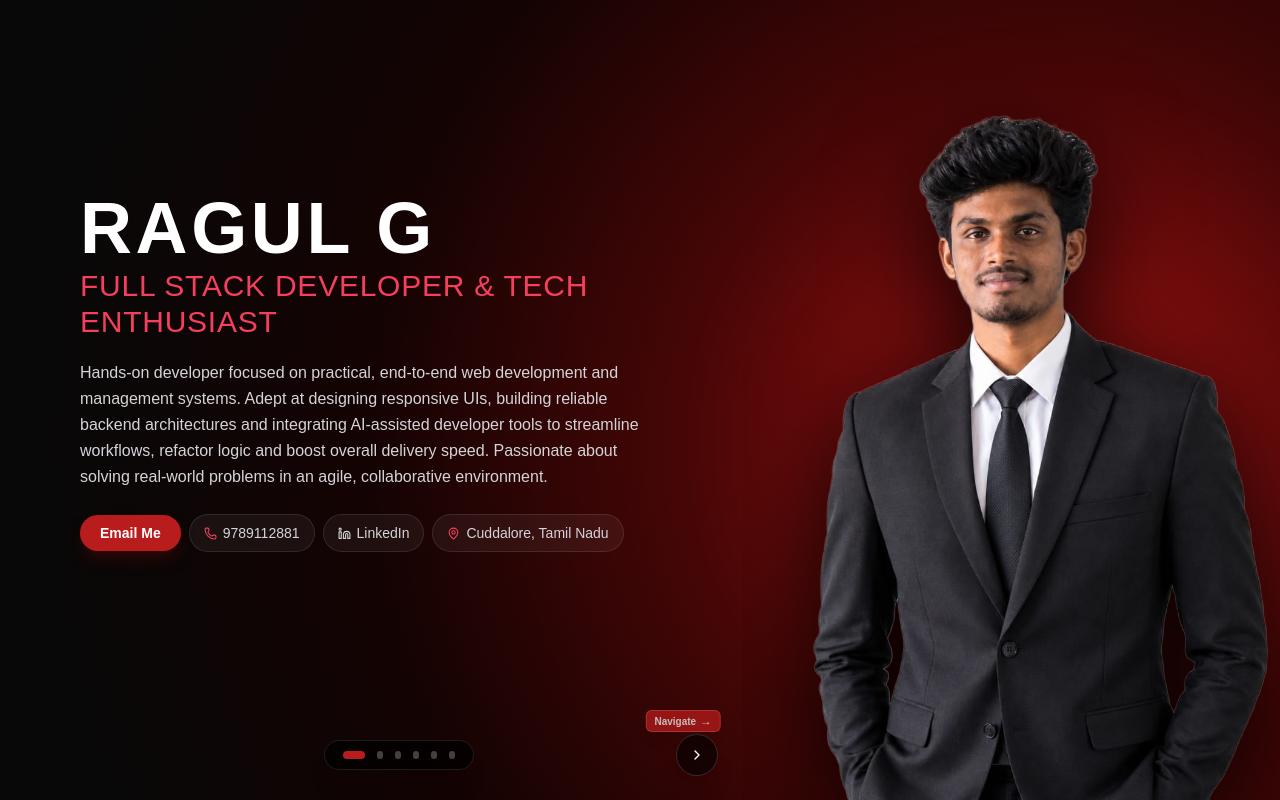
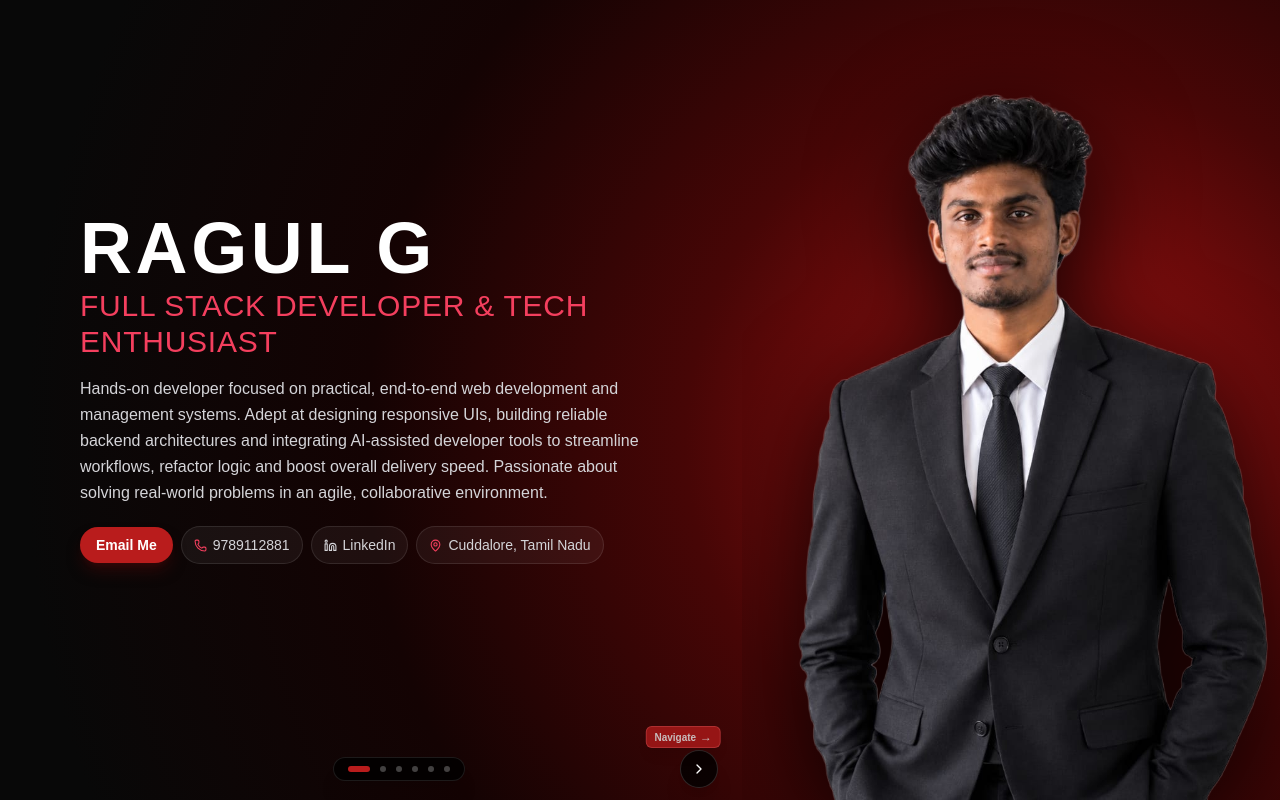
Before and after one commit to RAGUL2701-RV/my-portfolio, a React (Vite) app: page / in a window 1280 px wide. Built offline with nearby package versions, Linux system fonts and the light colour scheme.

Commit message:
added new frame update

```diff
--- a/src/App.jsx
+++ b/src/App.jsx
@@ -129,11 +129,11 @@ export default function App() {
               initial="enter"
               animate="center"
               exit="exit"
-              className="absolute inset-0 w-full h-full flex flex-col justify-start md:justify-center px-5 sm:px-10 md:pl-16 md:pr-4 lg:pl-20 lg:pr-6 pt-6 sm:pt-14 pb-20 sm:pb-28 overflow-y-auto [scrollbar-width:none] [-ms-overflow-style:none] [&::-webkit-scrollbar]:hidden"
+              className="absolute inset-0 w-full h-full flex flex-col justify-start md:justify-center px-5 sm:px-10 md:pl-16 md:pr-4 lg:pl-20 lg:pr-6 pt-6 sm:pt-14 pb-20 overflow-y-auto [scrollbar-width:none] [-ms-overflow-style:none] [&::-webkit-scrollbar]:hidden"
             >
               {/* SLIDE 0: Hero / About */}
               {page === 0 && (
-                <div className="space-y-4 sm:space-y-5 max-w-2xl w-full">
+                <div className="space-y-4 max-w-2xl w-full">
                   <div className="space-y-1">
                     <h1
                       style={{ fontFamily: "'Anton', sans-serif" }}
@@ -156,14 +156,14 @@ export default function App() {
                   <div className="flex flex-wrap items-center gap-2 pt-1 text-xs sm:text-sm">
                     <a
                       href={personalInfo.email}
-                      className="px-4 sm:px-5 py-2 rounded-full bg-[#b91c1c] hover:bg-[#dc2626] text-white font-semibold shadow-lg shadow-red-950/60 transition duration-200 cursor-pointer"
+                      className="px-4 py-2 rounded-full bg-[#b91c1c] hover:bg-[#dc2626] text-white font-semibold shadow-lg shadow-red-950/60 transition duration-200 cursor-pointer"
                     >
                       Email Me
                     </a>
 
                     <a
                       href={personalInfo.phone}
-                      className="flex items-center gap-1.5 px-3 sm:px-3.5 py-2 rounded-full bg-white/5 hover:bg-white/10 border border-white/10 text-zinc-300 hover:text-white transition duration-200"
+                      className="flex items-center gap-1.5 px-3 py-2 rounded-full bg-white/5 hover:bg-white/10 border border-white/10 text-zinc-300 hover:text-white transition duration-200"
                     >
                       <Phone size={13} className="text-[#f43f5e]" />
                       <span>{personalInfo.phone.replace("tel:", "")}</span>
@@ -173,7 +173,7 @@ export default function App() {
                       href={personalInfo.linkedin}
                       target="_blank"
                       rel="noreferrer"
-                      className="flex items-center gap-1.5 px-3 sm:px-3.5 py-2 rounded-full bg-white/5 hover:bg-white/10 border border-white/10 text-zinc-300 hover:text-white transition duration-200"
+                      className="flex items-center gap-1.5 px-3 py-2 rounded-full bg-white/5 hover:bg-white/10 border border-white/10 text-zinc-300 hover:text-white transition duration-200"
                     >
                       <LinkedinIcon size={13} />
                       <span>LinkedIn</span>
@@ -183,7 +183,7 @@ export default function App() {
                       href={googleMapsUrl}
                       target="_blank"
                       rel="noreferrer"
-                      className="flex items-center gap-1.5 px-3 sm:px-3.5 py-2 rounded-full bg-white/5 hover:bg-white/10 border border-white/10 text-zinc-300 hover:text-white transition duration-200"
+                      className="flex items-center gap-1.5 px-3 py-2 rounded-full bg-white/5 hover:bg-white/10 border border-white/10 text-zinc-300 hover:text-white transition duration-200"
                     >
                       <MapPin size={13} className="text-[#f43f5e]" />
                       <span>{personalInfo.location}</span>
@@ -194,7 +194,7 @@ export default function App() {
 
               {/* SLIDE 1: Skills & Tech */}
               {page === 1 && (
-                <div className="max-w-2xl w-full space-y-4 sm:space-y-5">
+                <div className="max-w-2xl w-full space-y-4">
                   <div className="border-b border-white/10 pb-2">
                     <h2
                       style={{ fontFamily: "'Anton', sans-serif" }}
@@ -240,7 +240,7 @@ export default function App() {
 
               {/* SLIDE 2: Education */}
               {page === 2 && (
-                <div className="max-w-2xl w-full space-y-3 sm:space-y-4">
+                <div className="max-w-2xl w-full space-y-3">
                   <div className="border-b border-white/10 pb-2">
                     <h2
                       style={{ fontFamily: "'Anton', sans-serif" }}
@@ -254,7 +254,7 @@ export default function App() {
                     {education.map((edu, idx) => (
                       <div
                         key={idx}
-                        className="p-3 sm:p-5 rounded-xl bg-white/5 border border-white/10 backdrop-blur-md"
+                        className="p-3 rounded-xl bg-white/5 border border-white/10 backdrop-blur-md"
                       >
                         <div className="flex flex-row items-center justify-between gap-3">
                           <h3 className="font-bold text-white text-sm sm:text-lg">
@@ -275,7 +275,7 @@ export default function App() {
 
               {/* SLIDE 3: Internship Experience */}
               {page === 3 && (
-                <div className="max-w-2xl w-full space-y-3 sm:space-y-4">
+                <div className="max-w-2xl w-full space-y-3">
                   <div className="border-b border-white/10 pb-2">
                     <h2
                       style={{ fontFamily: "'Anton', sans-serif" }}
@@ -289,7 +289,7 @@ export default function App() {
                     {internships.map((intern, idx) => (
                       <div
                         key={idx}
-                        className="p-3 sm:p-5 rounded-xl bg-white/5 border border-white/10 backdrop-blur-md hover:border-[#f43f5e]/40 transition duration-200"
+                        className="p-3 rounded-xl bg-white/5 border border-white/10 backdrop-blur-md hover:border-[#f43f5e]/40 transition duration-200"
                       >
                         <div className="flex flex-row items-center justify-between gap-3">
                           <h3 className="font-bold text-white text-sm sm:text-lg truncate">
@@ -324,7 +324,7 @@ export default function App() {
                     {projects.map((proj, idx) => (
                       <div
                         key={idx}
-                        className="p-3 sm:p-4 rounded-xl bg-white/5 border border-white/10 backdrop-blur-md hover:border-[#f43f5e]/50 transition duration-200 group"
+                        className="p-3 rounded-xl bg-white/5 border border-white/10 backdrop-blur-md hover:border-[#f43f5e]/50 transition duration-200 group"
                       >
                         <div className="flex justify-between items-center gap-3">
                           <h3 className="font-bold text-white text-sm sm:text-lg truncate">
@@ -376,7 +376,7 @@ export default function App() {
                     {achievements.map((ach, idx) => (
                       <div
                         key={idx}
-                        className="p-3 sm:p-4 rounded-xl bg-white/5 border border-white/10 backdrop-blur-md hover:border-[#f43f5e]/50 transition duration-200"
+                        className="p-3 rounded-xl bg-white/5 border border-white/10 backdrop-blur-md hover:border-[#f43f5e]/50 transition duration-200"
                       >
                         <span className="text-[10px] sm:text-xs font-bold text-[#f43f5e] uppercase tracking-wider">
                           {ach.type}
@@ -397,14 +397,14 @@ export default function App() {
         </div>
 
         {/* BOTTOM NAVIGATION WITH CLICK INDICATION */}
-        <div className="absolute bottom-3 sm:bottom-6 inset-x-0 px-4 sm:px-12 md:pl-16 md:pr-4 lg:pl-20 lg:pr-6 flex items-center justify-between z-30 pointer-events-none">
-          <div className="relative flex items-center">
+        <div className="absolute bottom-3 inset-x-0 px-4 sm:px-12 md:pl-16 md:pr-4 lg:pl-20 lg:pr-6 flex items-center justify-between z-30 pointer-events-none">
+          <div className="relative flex items-center pointer-events-auto">
             {page > 0 && (
               <motion.div
                 initial={{ opacity: 0, x: -10 }}
                 animate={{ opacity: [0.4, 1, 0.4], x: [0, -5, 0] }}
                 transition={{ duration: 1.5, repeat: Infinity }}
-                className="absolute -top-6 left-0 bg-[#b91c1c] text-white text-[9px] sm:text-[10px] font-bold px-1.5 sm:px-2 py-0.5 rounded-md shadow-lg whitespace-nowrap border border-red-400/50 flex items-center gap-1"
+                className="absolute -top-6 left-0 bg-[#b91c1c] text-white text-[9px] sm:text-[10px] font-bold px-1.5 sm:px-2 py-0.5 rounded-md shadow-lg whitespace-nowrap border border-red-400/50 flex items-center gap-1 z-40"
               >
                 <span>Navigate</span>
                 <span className="text-xs">←</span>
@@ -413,7 +413,7 @@ export default function App() {
 
             <button
               onClick={() => paginate(-1)}
-              className={`p-2.5 sm:p-3 rounded-full border border-white/15 bg-black/60 text-white shadow-xl flex items-center justify-center hover:bg-[#b91c1c] hover:border-[#b91c1c] transition-all duration-200 pointer-events-auto cursor-pointer active:scale-95 ${
+              className={`p-2.5 rounded-full border border-white/15 bg-black/80 text-white shadow-xl flex items-center justify-center hover:bg-[#b91c1c] hover:border-[#b91c1c] transition-all duration-200 cursor-pointer active:scale-95 ${
                 page === 0 ? "invisible pointer-events-none" : "visible"
               }`}
               aria-label="Previous Slide"
@@ -422,7 +422,7 @@ export default function App() {
             </button>
           </div>
 
-          <div className="flex items-center gap-1.5 sm:gap-2 pointer-events-auto px-3 py-1.5 sm:px-4 sm:py-2 rounded-full border border-white/10 bg-black/70 backdrop-blur-md shadow-xl">
+          <div className="flex items-center gap-1.5 pointer-events-auto px-3 py-1.5 rounded-full border border-white/10 bg-black/80 backdrop-blur-md shadow-xl z-30">
             {Array.from({ length: totalSlides }).map((_, i) => (
               <button
                 key={i}
@@ -440,19 +440,19 @@ export default function App() {
                     backgroundColor: page === i ? "#b91c1c" : "rgba(255,255,255,0.25)",
                   }}
                   transition={{ duration: 0.3 }}
-                  className="h-1.5 sm:h-2 rounded-full"
+                  className="h-1.5 rounded-full"
                 />
               </button>
             ))}
           </div>
 
-          <div className="relative flex items-center">
+          <div className="relative flex items-center pointer-events-auto">
             {page < totalSlides - 1 && (
               <motion.div
                 initial={{ opacity: 0, x: 10 }}
                 animate={{ opacity: [0.4, 1, 0.4], x: [0, 5, 0] }}
                 transition={{ duration: 1.5, repeat: Infinity }}
-                className="absolute -top-6 right-0 bg-[#b91c1c] text-white text-[9px] sm:text-[10px] font-bold px-1.5 sm:px-2 py-0.5 rounded-md shadow-lg whitespace-nowrap border border-red-400/50 flex items-center gap-1"
+                className="absolute -top-6 right-0 bg-[#b91c1c] text-white text-[9px] sm:text-[10px] font-bold px-1.5 sm:px-2 py-0.5 rounded-md shadow-lg whitespace-nowrap border border-red-400/50 flex items-center gap-1 z-40"
               >
                 <span>Navigate</span>
                 <span className="text-xs">→</span>
@@ -461,7 +461,7 @@ export default function App() {
 
             <button
               onClick={() => paginate(1)}
-              className={`p-2.5 sm:p-3 rounded-full border border-white/15 bg-black/60 text-white shadow-xl flex items-center justify-center hover:bg-[#b91c1c] hover:border-[#b91c1c] transition-all duration-200 pointer-events-auto cursor-pointer active:scale-95 ${
+              className={`p-2.5 rounded-full border border-white/15 bg-black/80 text-white shadow-xl flex items-center justify-center hover:bg-[#b91c1c] hover:border-[#b91c1c] transition-all duration-200 cursor-pointer active:scale-95 ${
                 page === totalSlides - 1 ? "invisible pointer-events-none" : "visible"
               }`}
               aria-label="Next Slide"
@@ -472,9 +472,9 @@ export default function App() {
         </div>
       </div>
 
-      {/* RIGHT PHOTO AREA */}
+      {/* RIGHT PHOTO AREA (Right-aligned / attached to the right on mobile bottom gap, and normal side-by-side on desktop) */}
       <div className="w-full md:w-[42%] h-[45vh] md:h-full flex items-end justify-end shrink-0 relative overflow-hidden z-10 order-1 md:order-2">
-        <div className="relative w-full h-[95%] md:h-[97%] flex items-end justify-end">
+        <div className="relative w-full h-full flex items-end justify-end">
           <AnimatePresence mode="wait">
             <motion.img
               key={currentPhoto}
```
